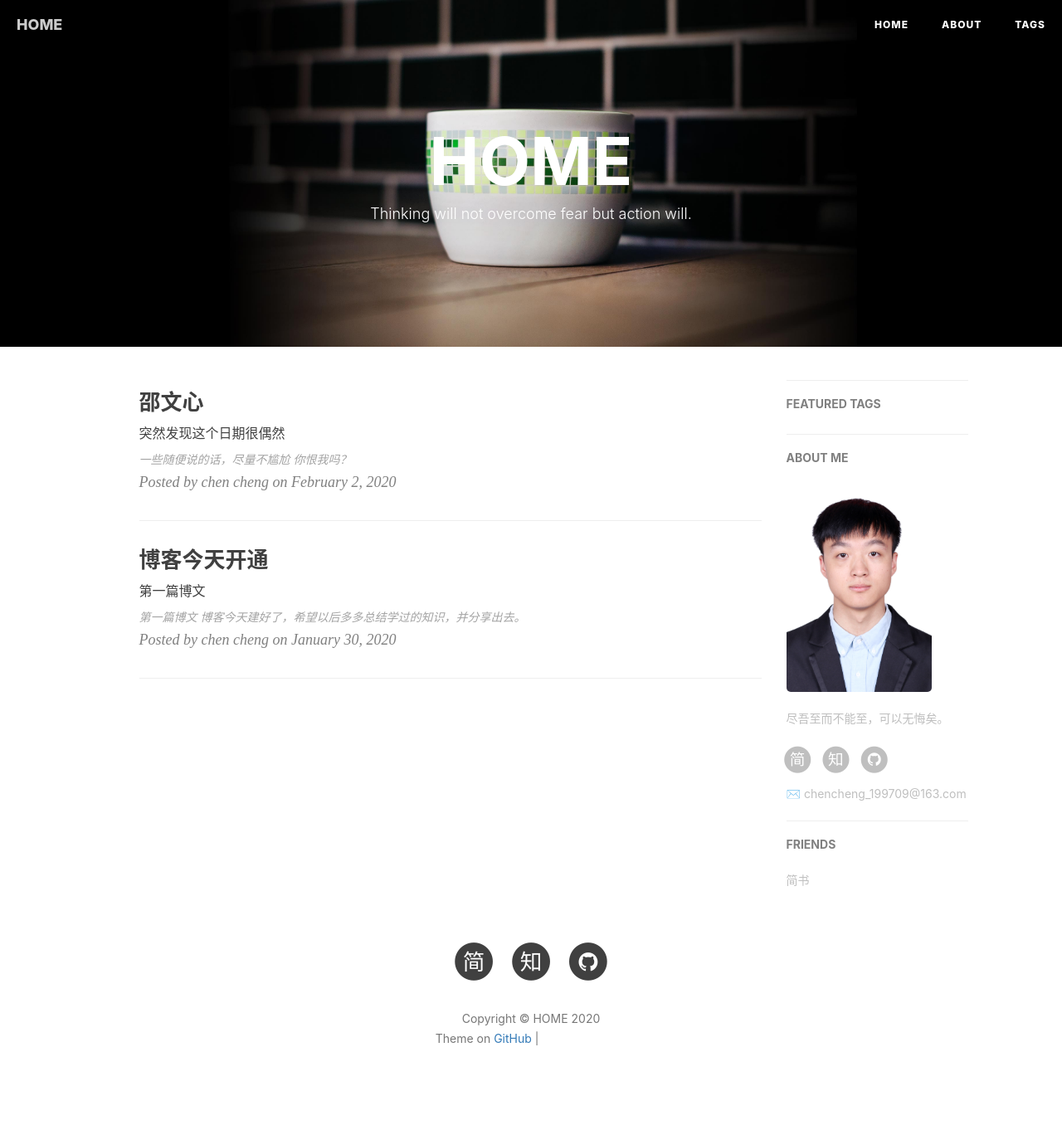
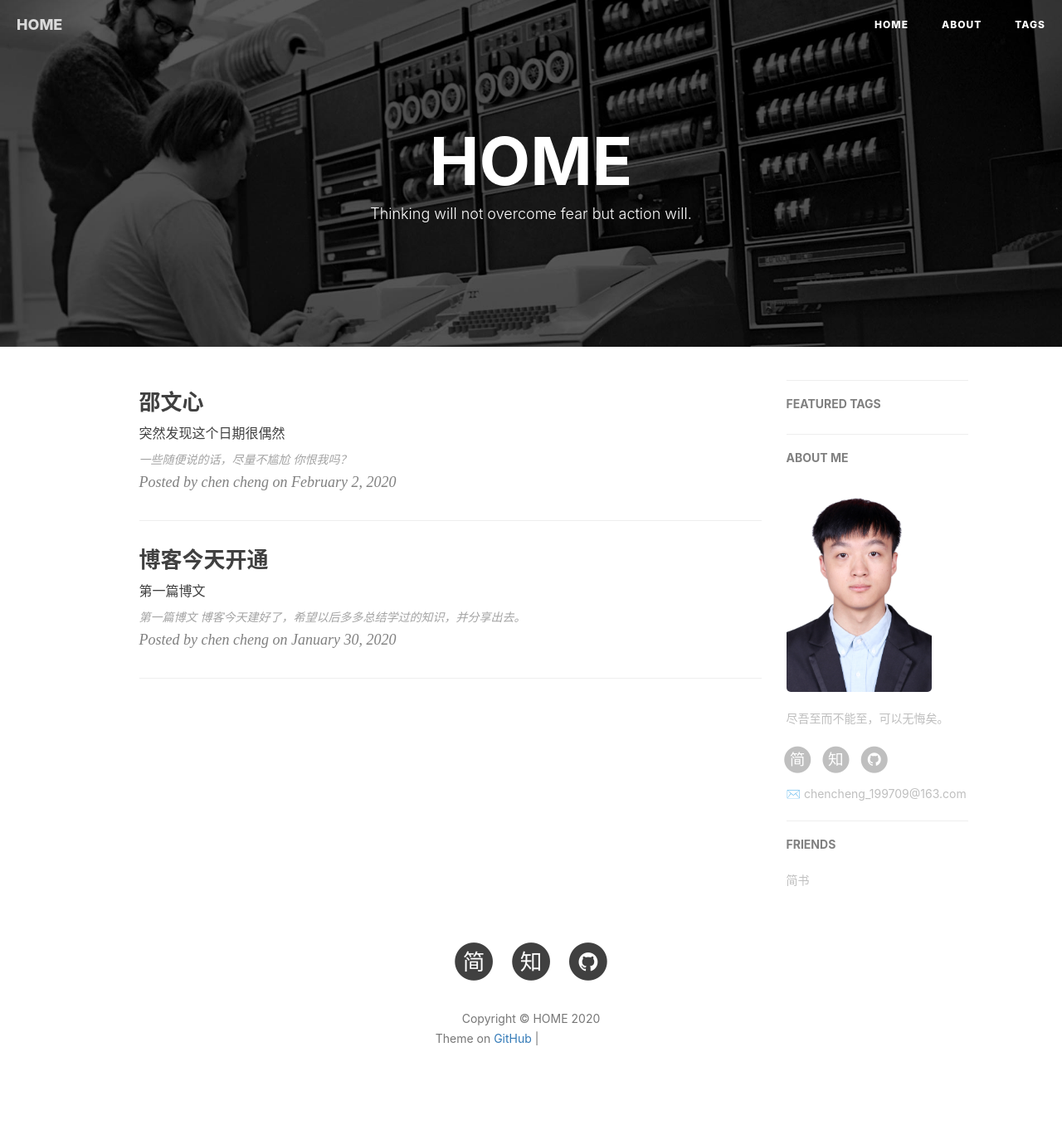
Before and after one commit to ChaneyCM/chaneyCM.github.io, a Jekyll site: the page built from index.html, in a window 1280 px wide. Shown: the whole page at 83% size. Built offline with Jekyll 4.4.1, drawn with Linux system fonts in a browser that asks for light colours; nearby versions of some CDN libraries; the list of posts is cut into pages by our own code; comment, search, counter and statistics services are not loaded; grey boxes are pictures that could not be loaded.

Commit message:
everything ok

```diff
--- a/_config.yml
+++ b/_config.yml
@@ -1,7 +1,7 @@
 # Site settings
 title: HOME                               # 博客的标题
 SEOTitle: 陈诚的博客 | Blog                # 显示在浏览器标签上的标题
-header-img: img/post-bg-github-cup.jpg
+header-img: img/post-bg-unix-linux.jpg
 email: chencheng_199709@163.com
 description: "ChenCheng's blog"
 keyword: "陈诚的博客, chencheng, java, c++"
```
Also changed, not shown: img/letter1.jpg (deleted), img/letter2.jpg (deleted), img/phonedest.jpg (deleted).
